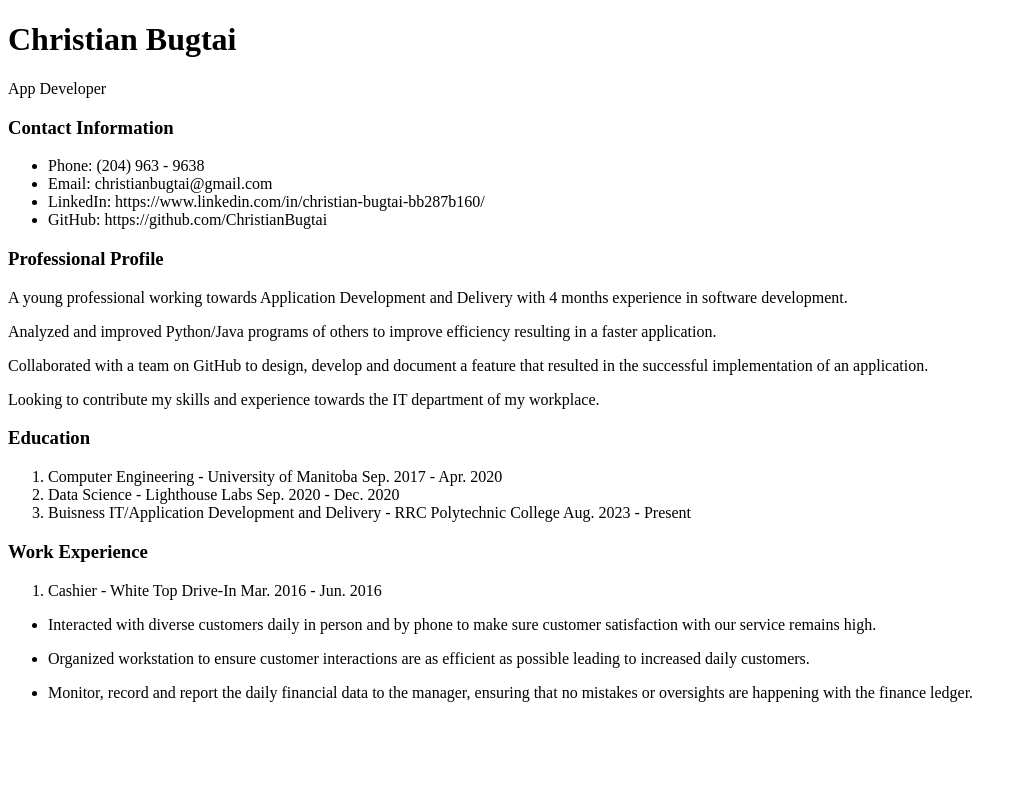
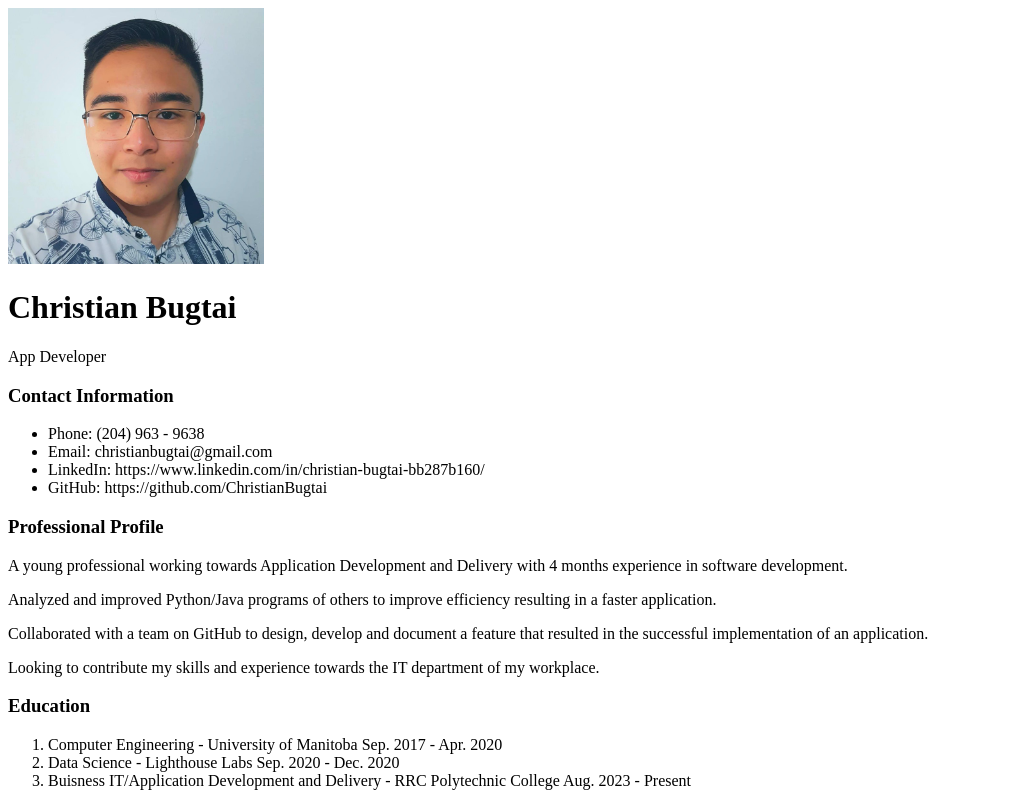
Before and after one commit to cbugtai/COMP-2230_Project_01, a plain HTML site: page index.html in a window 1280 px wide. Shown: the top 800 px of the page, without its empty margins (0-1027 px from the left). Drawn offline with Linux system fonts and the light colour scheme.

Commit message:
Added profile image

```diff
--- a/index.html
+++ b/index.html
@@ -7,6 +7,7 @@
     </head>
     <body>
         <header>
+            <img src="images/professional_photo.jpg" alt="Photo of Christian Bugtai" width="256">
             <h1>Christian Bugtai</h1>
             <p>App Developer</p>
             <h3>Contact Information</h3>
```
Also changed, not shown: images/professional_photo.jpg (added).
